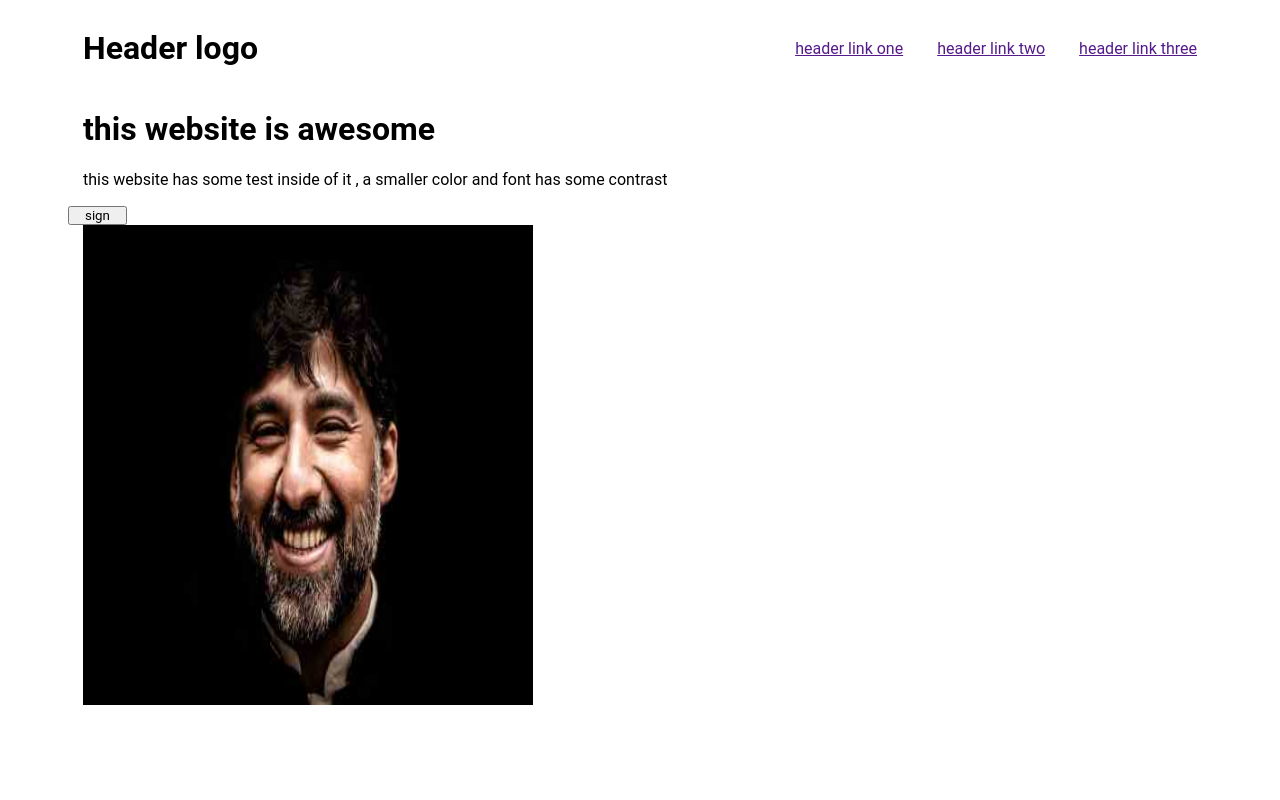
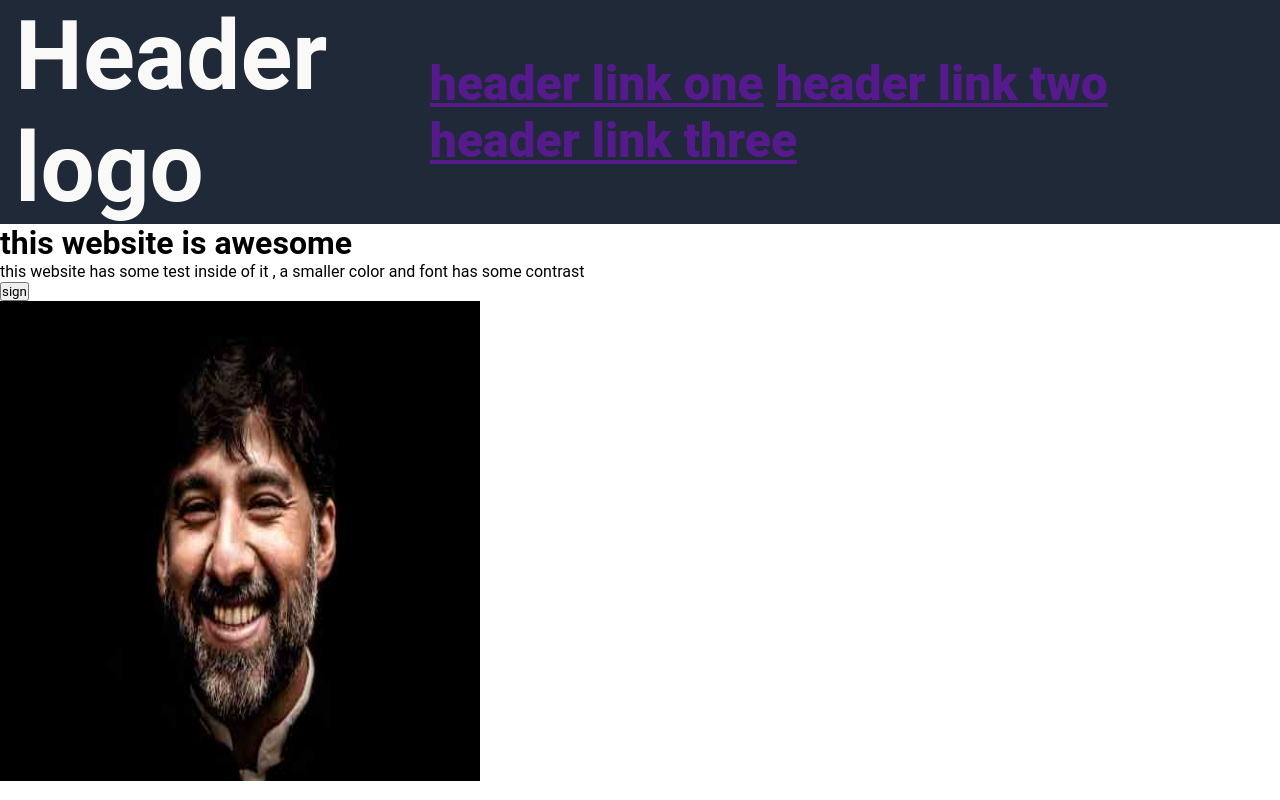
Before and after one commit to alaaaltahan/odin-landig-page, a plain HTML site: page idex.html in a window 1280 px wide. Drawn offline with Linux system fonts and the light colour scheme.

Commit message:
modify header style

```diff
--- a/style.css
+++ b/style.css
@@ -1,11 +1,19 @@
 *{
     box-sizing: border-box;
-    padding: 0 15px;
     font-family: Roboto;
+    padding: 0;
+    margin: 0;
 }
+
+
 
 header{
     display: flex;
     align-items: center;
     justify-content: space-between;
+    background-color: #1F2937;
+    color: #f9faf8 ;
+    font-size: 48px ;
+    font-weight: 900;
+    padding: 0 15px ;
 }
```
